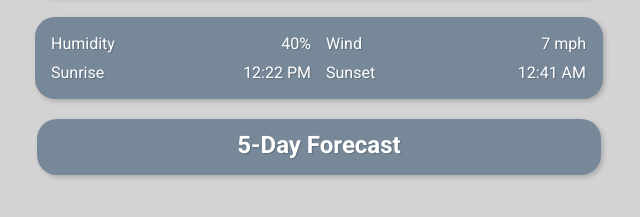
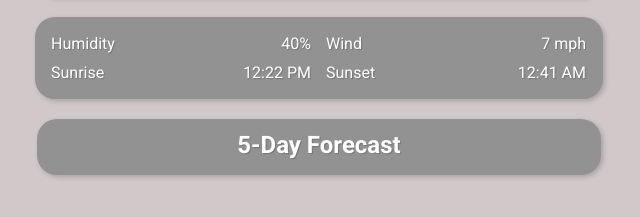
Before and after one commit to devwesolowski/weather-app, a plain HTML site: page index.html in a window 1280 px wide. Shown: the part 291-508 px from the top of the page, without its empty margins (321-961 px from the left). Drawn offline with Linux system fonts and the light colour scheme.

Commit message:
changed colors of bg and card, added new preview photo for readme

```diff
--- a/style.css
+++ b/style.css
@@ -1,6 +1,6 @@
 body {
   color: white;
-  background-color: lightgray;
+  background-color: #d1c9c9;
   font-family: "Roboto", sans-serif;
   text-shadow: 1px 1px 1px rgba(0, 0, 0, 0.2);
 }
@@ -27,7 +27,7 @@ body {
   margin: 10px;
   padding: 12px;
   width: 90%;
-  background-color: lightslategray;
+  background-color: rgb(146, 146, 146);
   border-radius: 1.25rem;
   box-shadow: 2px 2px 5px rgba(0, 0, 0, 0.2);
 }
```
Also changed, not shown: content/jsWeatherAppImage.png.
